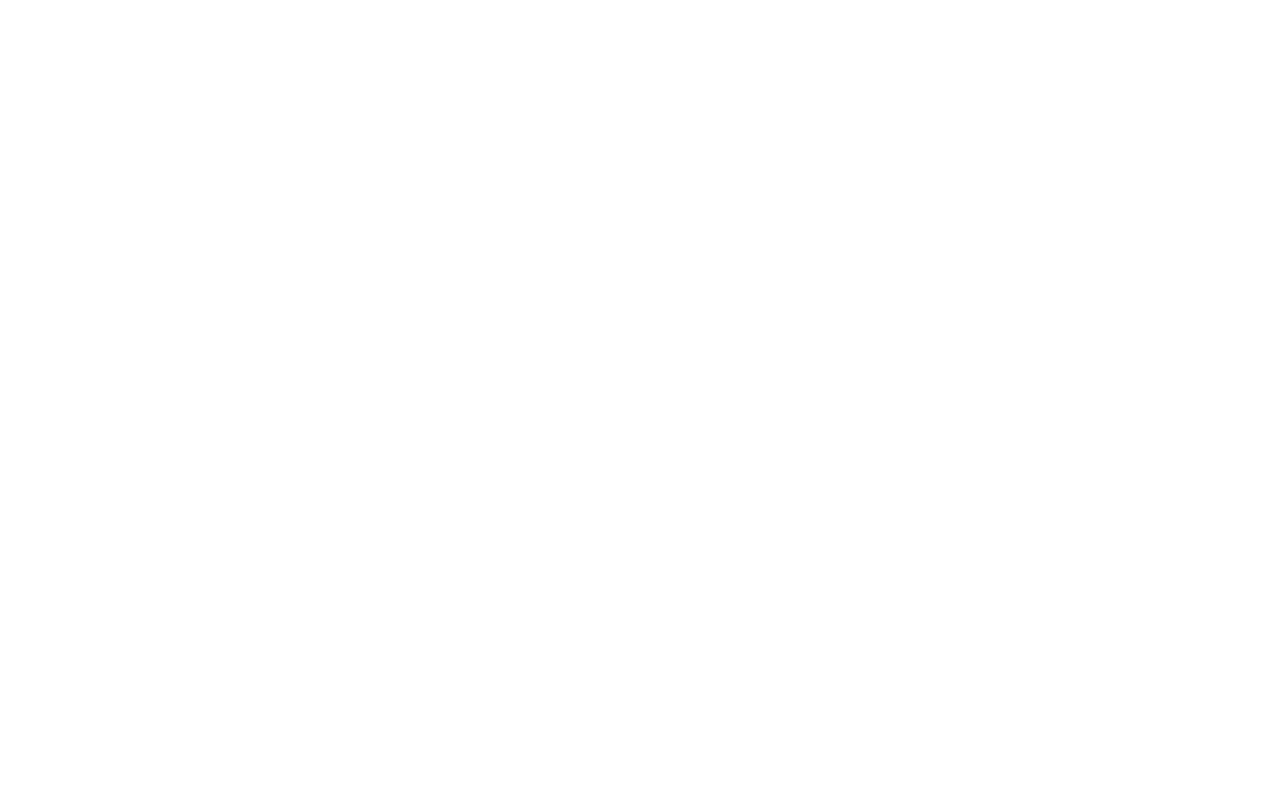
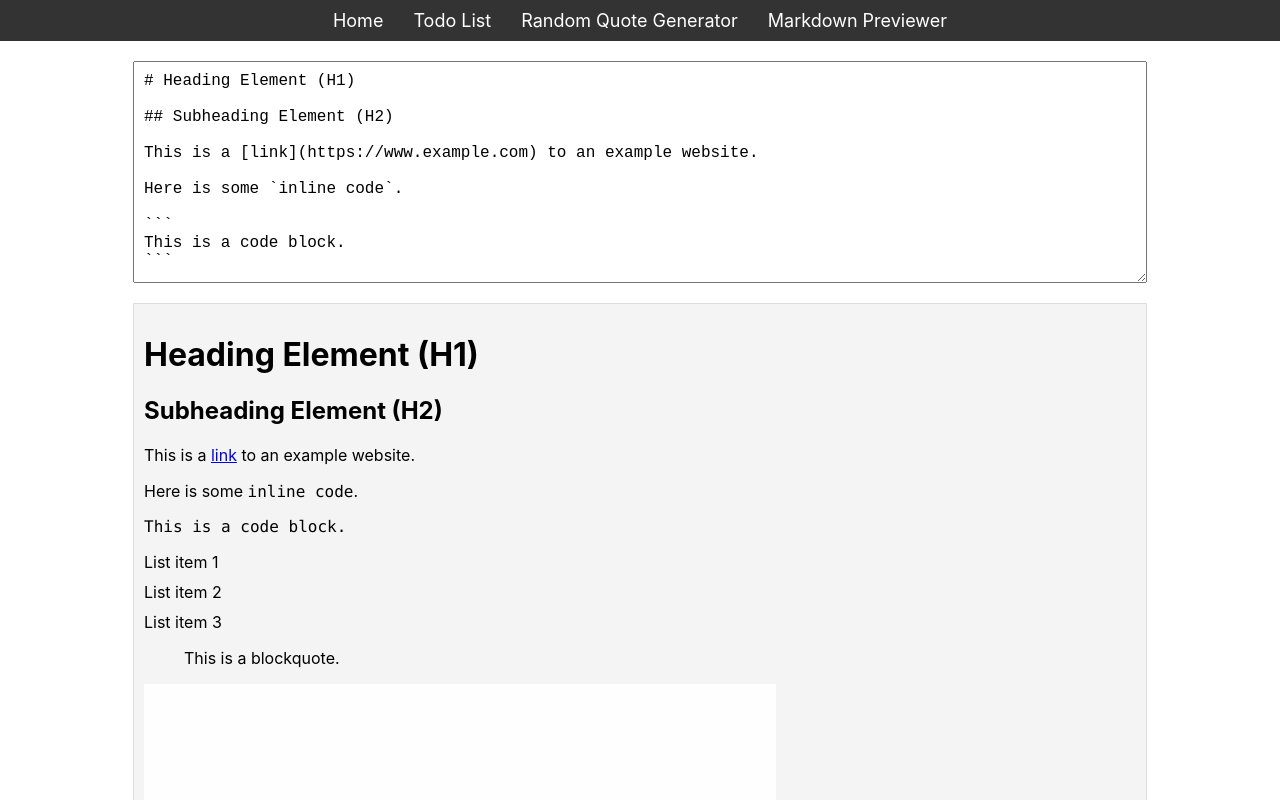
Before and after one commit to williamdjojodiredjo/portfolio, a React (Create React App) app: page /#/markdown-previewer in a window 1280 px wide. Before the commit this address had no page. Shown: the top 800 px of the page. Built offline with nearby package versions, Linux system fonts and the light colour scheme.

Commit message:
add markdown previewer project

```diff
--- a/package.json
+++ b/package.json
@@ -7,6 +7,7 @@
     "@testing-library/jest-dom": "^5.17.0",
     "@testing-library/react": "^13.4.0",
     "@testing-library/user-event": "^13.5.0",
+    "marked": "^14.0.0",
     "react": "^18.3.1",
     "react-dom": "^18.3.1",
     "react-router-dom": "^6.26.1",
--- a/src/App.js
+++ b/src/App.js
@@ -3,6 +3,7 @@
 import HomePage from './components/HomePage/HomePage';
 import TodoListPage from './components/TodoListPage/TodoListPage';
 import RandomQuoteMachinePage from './components/RandomQuoteMachinePage/RandomQuoteMachinePage';
+import MarkdownPreviewerPage from './components/MarkdownPreviewerPage/MarkdownPreviewerPage';
 
 function App() {
   return (
@@ -11,6 +12,7 @@
         <Route path="/" element={<HomePage />} />
         <Route path="/todo-list" element={<TodoListPage />} />
         <Route path="/random-quote-machine" element={<RandomQuoteMachinePage />} />
+        <Route path='/markdown-previewer' element={<MarkdownPreviewerPage />} />
       </Routes>
     </Router>
   );
--- /dev/null
+++ b/src/components/MarkdownPreviewerPage/MarkdownPreviewerPage.css
@@ -0,0 +1,22 @@
+.markdown-previewer {
+  display: flex;
+  flex-direction: column;
+  align-items: center;
+  margin: 20px;
+}
+
+#editor {
+  width: 80%;
+  height: 200px;
+  margin-bottom: 20px;
+  padding: 10px;
+  font-size: 16px;
+}
+
+#preview {
+  width: 80%;
+  padding: 10px;
+  background-color: #f4f4f4;
+  border: 1px solid #ddd;
+  min-height: 200px;
+}
--- /dev/null
+++ b/src/components/MarkdownPreviewerPage/MarkdownPreviewerPage.js
@@ -0,0 +1,63 @@
+import React, { useState } from 'react';
+import { marked } from 'marked';
+import './MarkdownPreviewerPage.css';
+import NavBar from '../NavBar/NavBar';
+import image1 from '../Images/Image1.jpg'
+
+// Configure marked to interpret carriage returns as <br> elements
+marked.setOptions({
+  gfm: true,
+  breaks: true
+});
+
+const MarkdownPreviewerPage = () => {
+  const [markdown, setMarkdown] = useState(`# Heading Element (H1)
+
+## Subheading Element (H2)
+
+This is a [link](https://www.example.com) to an example website.
+
+Here is some \`inline code\`.
+
+\`\`\`
+This is a code block.
+\`\`\`
+
+- List item 1
+- List item 2
+- List item 3
+
+> This is a blockquote.
+
+![Alt text for image](${image1})
+
+**This text is bolded.**
+`);
+
+  const handleChange = (e) => {
+    setMarkdown(e.target.value);
+  };
+
+  const getMarkdownText = () => {
+    return { __html: marked(markdown) };
+  };
+
+  return (
+    <div>
+      <NavBar />
+      <div className="markdown-previewer">
+        <textarea
+          id='editor'
+          value={markdown}
+          onChange={handleChange}
+        />
+        <div
+          id='preview'
+          dangerouslySetInnerHTML={getMarkdownText()}
+        />
+      </div>
+    </div>
+  );
+};
+
+export default MarkdownPreviewerPage;
--- a/src/components/NavBar/NavBar.js
+++ b/src/components/NavBar/NavBar.js
@@ -9,6 +9,7 @@
         <li><Link to="/">Home</Link></li>
         <li><Link to="/todo-list">Todo List</Link></li>
         <li><Link to="/random-quote-machine">Random Quote Generator</Link></li>
+        <li><Link to="/markdown-previewer">Markdown Previewer</Link></li>
       </ul>
     </nav>
   );
```
Also changed, not shown: src/components/Images/Image1.jpg (added), 1 other file (tests, documents, lock files or other folders).
